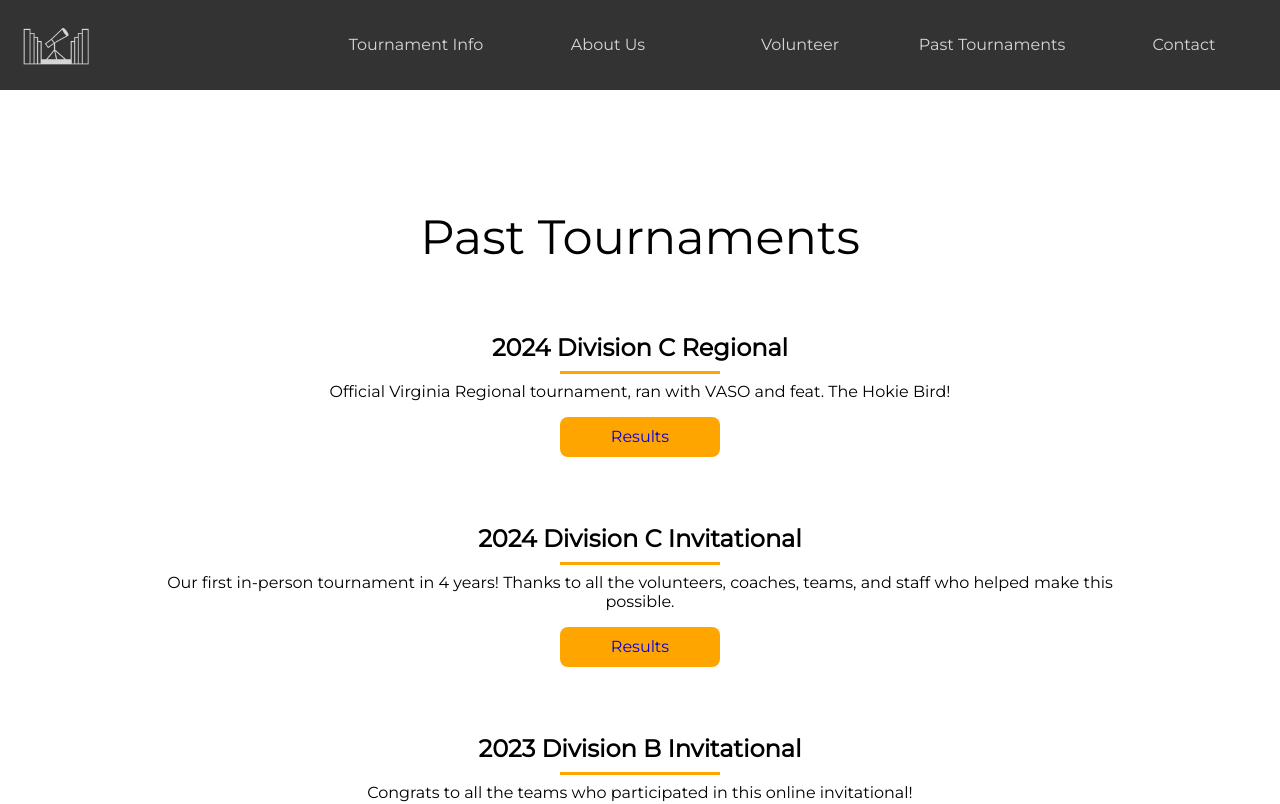
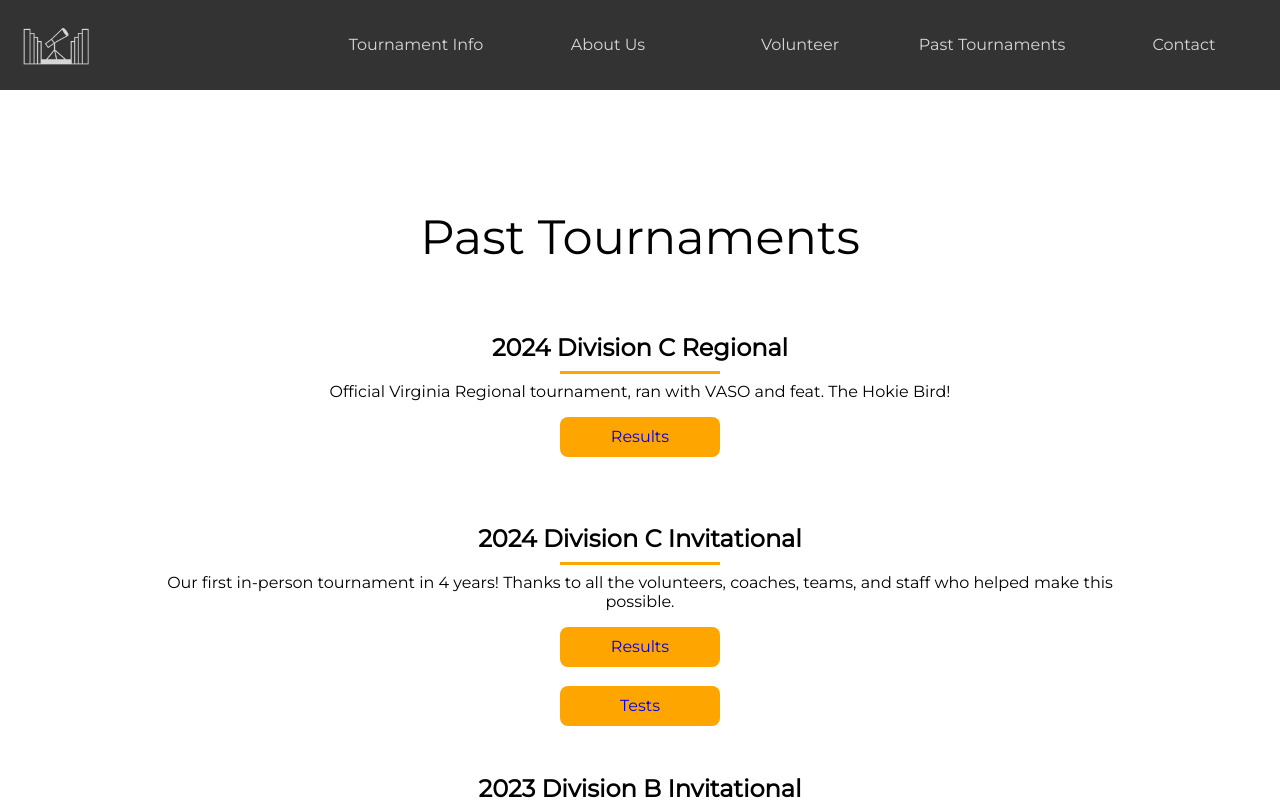
Before and after one commit to Pojoto/sovt-website, a SvelteKit app: page /past-tournaments in a window 1280 px wide. Shown: the top 804 px of the page. Built offline with nearby package versions, Linux system fonts and the light colour scheme.

Commit message:
added test keys link to our 2024 invy

```diff
--- a/src/routes/past-tournaments/+page.svelte
+++ b/src/routes/past-tournaments/+page.svelte
@@ -40,6 +40,7 @@
 
         <Button text="Results" url="https://www.duosmium.org/results/2024-01-27_virginia_tech_invitational_c/"/>
         <br>
+        <Button text="Tests" url="https://drive.google.com/drive/folders/1dEcsw-EJh7pVCrWThTMk72c5tGwWTYWc"/>
     </div>
 
     <div class="section">
```
